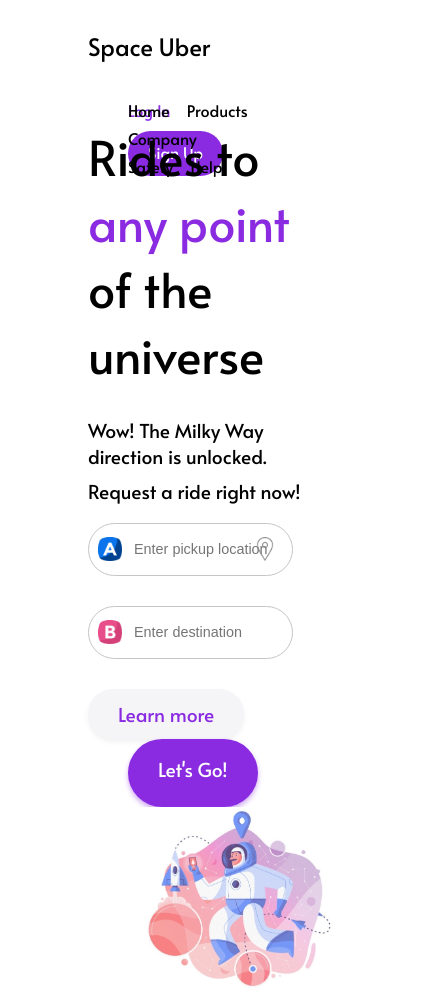
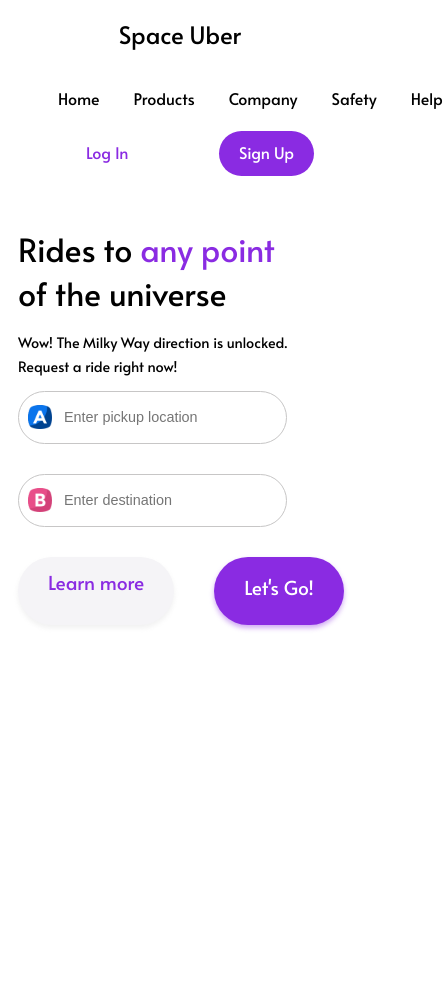
Before and after one commit to yashboura303/task, a plain HTML site: page index.html in a window 390 px wide. Shown: the whole page, 443 px wide, since content can reach past the window. After the commit the page ends 844 px from the top, so only its background shows below. Drawn offline with Linux system fonts and the light colour scheme; some icons are missing.

Commit message:
media-queries

```diff
--- a/style.css
+++ b/style.css
@@ -1,3 +1,6 @@
+* {
+    box-sizing: border-box;
+}
 body {
     font-family: "Alata", sans-serif;
 }
@@ -11,7 +14,8 @@ ul {
     list-style: none;
 }
 
-.container-flex,
+/* NAVIGATION */
+nav,
 main {
     margin: 0px 80px;
 }
@@ -19,7 +23,7 @@ main {
 .color-text {
     color: blueviolet;
 }
-.container-flex {
+nav {
     margin-top: 20px;
 }
 .brand-text {
@@ -27,32 +31,21 @@ main {
     margin-top: 10px;
     font-weight: 300;
 }
-.container-flex,
+nav,
 .right-nav,
 .middle-nav,
 .form-container,
 main {
     display: flex;
     flex-direction: row;
-    flex-wrap: wrap;
 }
 
-.container-flex {
+nav {
+    padding-right: 30px;
     justify-content: space-between;
     flex-flow: row wrap;
 }
-.container-flex ul {
-    box-sizing: border-box;
-    margin-bottom: -100px;
-}
-nav {
-    padding-right: 30px;
-}
 
-.middle-nav li {
-    padding-bottom: 0;
-    display: inline-block;
-}
 .middle-nav :not(:last-child) {
     padding-right: 12%;
 }
@@ -75,9 +68,6 @@ nav {
     width: 100%;
 }
 .middle-nav a:hover {
-    color: blueviolet;
-}
-.middle-nav li:hover {
     color: blueviolet;
 }
 .right-nav :not(:last-child) {
@@ -103,6 +93,7 @@ nav {
     box-shadow: 0px 3px 5px rgb(138, 43, 226, 0.4);
 }
 
+/* MAIN SECTION */
 .hero-text {
     font-size: 3rem;
     font-weight: 300;
@@ -126,7 +117,6 @@ input[type="text"] {
     outline: none;
     padding: 18px 0px;
     padding-left: 45px;
-    box-sizing: border-box;
     transition: 0.3s;
 }
 input[type="text"]:focus {
@@ -178,9 +168,7 @@ input::-webkit-input-placeholder {
     margin-left: 40px;
     font-size: 1.2rem;
 }
-#button-design-purple span {
-    margin-bottom: -10px;
-}
+
 #button-design-grey {
     color: blueviolet;
     background-color: rgb(245, 244, 247);
@@ -200,9 +188,57 @@ input::-webkit-input-placeholder {
 }
 
 .responsive {
-    /* width: 780px; */
     margin-left: 50px;
     object-fit: contain;
     width: 100%;
     height: auto;
 }
+
+@media only screen and (max-width: 1040px) {
+    body {
+        overflow: hidden;
+    }
+    nav,
+    main {
+        flex-direction: column;
+        margin: 0px 10px;
+    }
+
+    .brand-text {
+        text-align: center;
+    }
+    .right-nav {
+        justify-content: space-evenly;
+    }
+    .responsive {
+        display: none;
+    }
+    .hero-text {
+        font-size: 2rem;
+        font-weight: 250;
+    }
+    .hero-caption {
+        font-size: 0.9rem;
+        margin-top: -10px;
+    }
+    .form-container a {
+        font-size: 0.4rem;
+    }
+    .icon-loc {
+        display: none;
+    }
+    input[type="text"] {
+        width: 76%;
+        margin: 8px 0;
+        padding: 18px 0px;
+        padding-left: 45px;
+    }
+    .form-container a {
+        /* padding-top: 8px;
+        padding-bottom: 8px;
+        padding-left: 20px;
+        padding-right: 5px;
+        border-radius: 200px; */
+        font-size: 0.2rem;
+    }
+}
```
